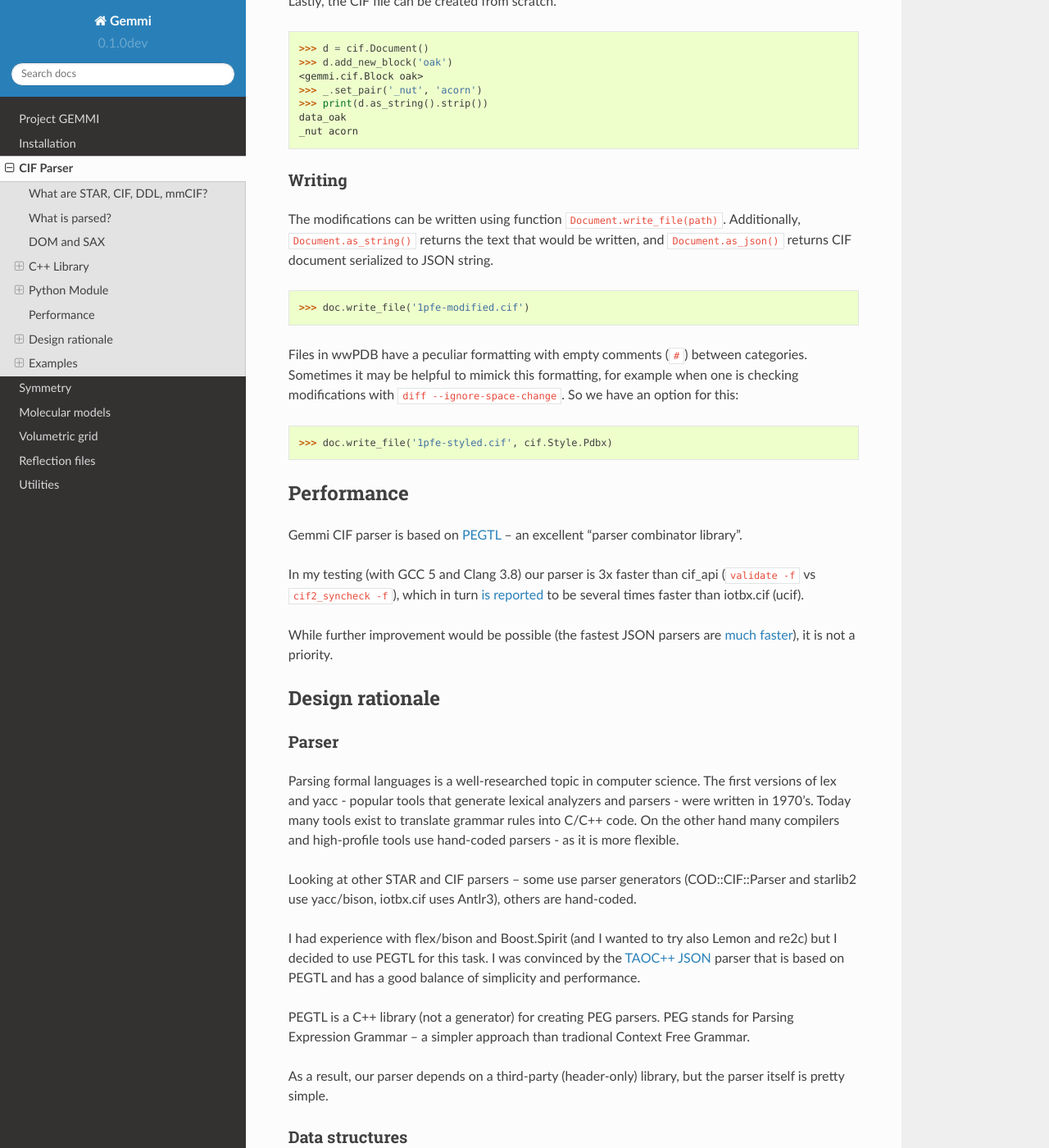
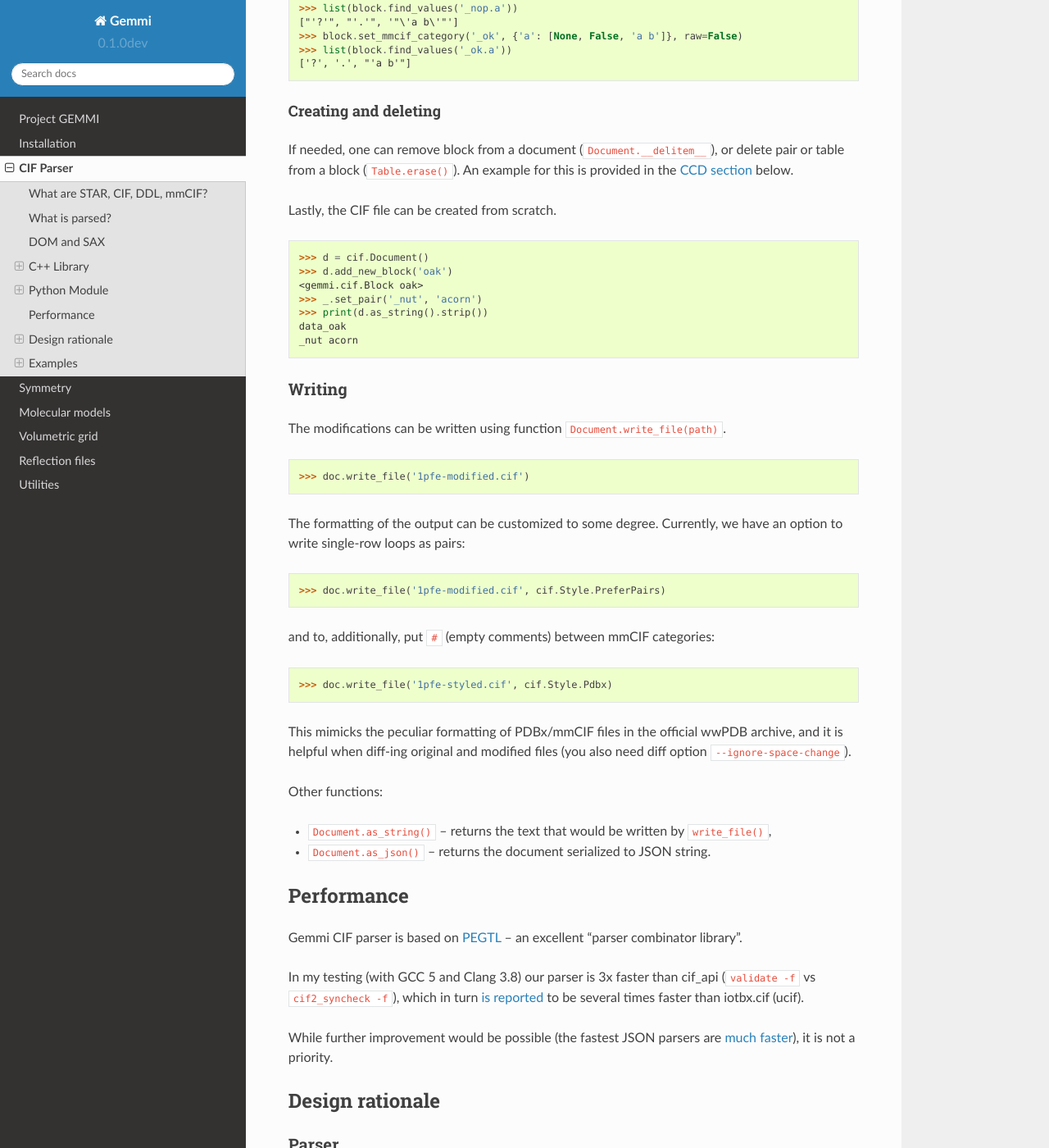
Before and after one commit to project-gemmi/gemmi, a Sphinx documentation site: the page built from docs/cif-parser.rst, in a window 1280 px wide and 1400 px high, scrolled down 17230 px. Shown: the whole window at 82% size. Built offline with Sphinx 7.4.7 and the Read the Docs theme 2.0.0, drawn with Linux system fonts in a browser that asks for light colours; some of the changed text lies outside the part shown.

Commit message:
to_cif.hpp: option to write single-row loops as pairs

```diff
--- a/docs/cif-parser.rst
+++ b/docs/cif-parser.rst
@@ -513,8 +513,20 @@ Writing
 The functions writing ``cif::Document`` to C++ stream or to a file
 are in a separate header file ``gemmi/to_cif.hpp``::
 
+    void write_to_file(const Document& doc, const std::string& filename,
+                       Style style=Style::Simple);
+
+    void write_out_document(std::ostream& os, const Document& doc, Style style);
+
+    // the same as write_out_document() with Style::Simple
     std::ostream& operator<<(std::ostream& os, const gemmi::cif::Document& doc);
-    void write_to_file(const Document& doc, const std::string& filename);
+
+Three "styles" are supported:
+
+* ``Style::Simple`` simply writes out the DOM structure,
+* ``Style::PreferPairs`` writes single-row loops as pairs,
+* ``Style::Pdbx`` additionally puts ``#`` (empty comments) between categories,
+  mimicking the official PDBx/mmCIF files from wwPDB.
 
 JSON
 ----
@@ -872,21 +884,34 @@ Writing
 -------
 
 The modifications can be written using function ``Document.write_file(path)``.
-Additionally, ``Document.as_string()`` returns the text that would be written,
-and ``Document.as_json()`` returns CIF document serialized to JSON string.
 
 .. doctest::
 
   >>> doc.write_file('1pfe-modified.cif')
 
-Files in wwPDB have a peculiar formatting with empty comments (``#``)
-between categories. Sometimes it may be helpful to mimick this formatting,
-for example when one is checking modifications with
-``diff --ignore-space-change``. So we have an option for this:
+The formatting of the output can be customized to some degree.
+Currently, we have an option to write single-row loops as pairs:
+
+.. doctest::
+
+  >>> doc.write_file('1pfe-modified.cif', cif.Style.PreferPairs)
+
+
+and to, additionally, put ``#`` (empty comments) between mmCIF categories:
 
 .. doctest::
 
   >>> doc.write_file('1pfe-styled.cif', cif.Style.Pdbx)
+
+This mimicks the peculiar formatting of PDBx/mmCIF files in the official
+wwPDB archive, and it is helpful when diff-ing original and modified
+files (you also need diff option ``--ignore-space-change``).
+
+Other functions:
+
+* ``Document.as_string()`` -- returns the text that
+  would be written by ``write_file()``,
+* ``Document.as_json()`` -- returns the document serialized to JSON string.
 
 Performance
 ===========
```
Also changed, not shown: 2 other files.
